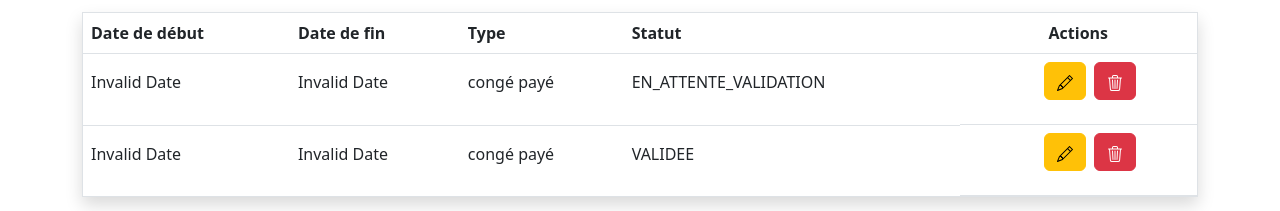
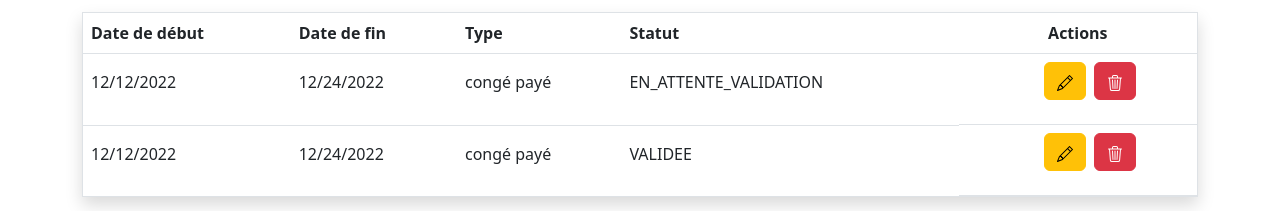
Before and after one commit to Damien-LAITANI/Gestion_absences_React_Node, a React (Create React App) app in the folder app-react/: page /absences in a window 1280 px wide. Shown: the part 138-349 px from the top of the page. Built offline with nearby package versions, Linux system fonts and the light colour scheme.

Commit message:
Modification des dates au format ISO et affichage des absences dans la modale de suppression

```diff
--- a/app-react/src/App.tsx
+++ b/app-react/src/App.tsx
@@ -36,15 +36,15 @@ const defaultHolidays = [
 
 const defaultAbsences: IAbsence[] = [
 	{
-		startDate: new Date('2022-12-12T23:00:00:000Z'),
-		endDate: new Date('2022-12-24T23:00:00:000Z'),
+		startDateISO: '2022-12-12T23:00:00:000Z',
+		endDateISO: '2022-12-24T23:00:00:000Z',
 		types: 'congé payé',
 		motif: 'vacances',
 		status: 'EN_ATTENTE_VALIDATION',
 	},
 	{
-		startDate: new Date('2022-12-12T23:00:00:000Z'),
-		endDate: new Date('2022-12-24T23:00:00:000Z'),
+		startDateISO: '2022-12-12T23:00:00:000Z',
+		endDateISO: '2022-12-24T23:00:00:000Z',
 		types: 'congé payé',
 		motif: 'vacances',
 		status: 'VALIDEE',
@@ -91,8 +91,8 @@ const App = () => {
 			employees: [''],
 			absences: [
 				{
-					startDate: new Date(),
-					endDate: new Date(),
+					startDateISO: new Date().toISOString(),
+					endDateISO: new Date().toISOString(),
 					types: 'congé payé',
 					motif: 'test',
 					status: 'INITIALE',
@@ -115,29 +115,29 @@ const App = () => {
 			employees: [''],
 			absences: [
 				{
-					startDate: new Date(),
-					endDate: new Date(),
+					startDateISO: new Date().toISOString(),
+					endDateISO: new Date().toISOString(),
 					types: 'congé payé',
 					motif: 'test',
 					status: 'INITIALE',
 				},
 				{
-					startDate: new Date(),
-					endDate: new Date(),
+					startDateISO: new Date().toISOString(),
+					endDateISO: new Date().toISOString(),
 					types: 'RTT',
 					motif: 'test',
 					status: 'INITIALE',
 				},
 				{
-					startDate: new Date(),
-					endDate: new Date(),
+					startDateISO: new Date().toISOString(),
+					endDateISO: new Date().toISOString(),
 					types: 'congé sans solde',
 					motif: 'test',
 					status: 'INITIALE',
 				},
 				{
-					startDate: new Date(),
-					endDate: new Date(),
+					startDateISO: new Date().toISOString(),
+					endDateISO: new Date().toISOString(),
 					types: 'congé sans solde',
 					motif: 'test',
 					status: 'INITIALE',
--- a/app-react/src/features/components/AbsenceForm/AbsenceForm.tsx
+++ b/app-react/src/features/components/AbsenceForm/AbsenceForm.tsx
@@ -31,8 +31,8 @@ const AbsenceForm = ({
 		const motifValue = motif.value;
 
 		const newAbsence: IAbsence = {
-			startDate: startDateValue,
-			endDate: endDateValue,
+			startDateISO: startDateValue,
+			endDateISO: endDateValue,
 			types: typesValue,
 			motif: motifValue,
 			status: 'INITIALE',
--- a/app-react/src/features/components/AbsenceList/AbsenceList.tsx
+++ b/app-react/src/features/components/AbsenceList/AbsenceList.tsx
@@ -11,6 +11,14 @@ interface IAbsenceListProps {
 	user: IUser;
 	setUser: Function;
 }
+
+const defaultAbsenceToDelete: IAbsence = {
+	startDateISO: '2022-12-12T23:00:00:000Z',
+	endDateISO: '2022-12-24T23:00:00:000Z',
+	types: 'congé payé',
+	motif: 'TEST TEST TEST',
+	status: 'EN_ATTENTE_VALIDATION',
+};
 
 const AbsenceList = ({
 	setShowAbsenceForm,
@@ -38,9 +46,8 @@ const AbsenceList = ({
 		updateUserToApi({ ...user, absences: updatedAbsences });
 	};
 
-	const defaultAbsenceToDeleteID = '';
-	const [absenceToDeleteID, setAbsenceToDeleteID] = useState(
-		defaultAbsenceToDeleteID
+	const [absenceToDelete, setAbsenceToDelete] = useState<IAbsence>(
+		defaultAbsenceToDelete
 	);
 
 	return (
@@ -60,6 +67,13 @@ const AbsenceList = ({
 				</thead>
 				<tbody>
 					{user.absences.map((absence: IAbsence) => {
+						const startDate = new Date(
+							absence.startDateISO.split('T')[0]
+						);
+						const endDate = new Date(
+							absence.endDateISO.split('T')[0]
+						);
+
 						return (
 							<tr
 								className="container align-items-center w-100"
@@ -67,16 +81,12 @@ const AbsenceList = ({
 							>
 								<td>
 									<p className="my-2">
-										{new Date(
-											absence.startDate
-										).toLocaleDateString()}
+										{startDate.toLocaleDateString()}
 									</p>
 								</td>
 								<td>
 									<p className="my-2">
-										{new Date(
-											absence.endDate
-										).toLocaleDateString()}
+										{endDate.toLocaleDateString()}
 									</p>
 								</td>
 								<td>
@@ -111,10 +121,9 @@ const AbsenceList = ({
 												data-bs-toggle="modal"
 												data-bs-target="#deleteAbsence"
 												onClick={() => {
-													// On définit l'id de l'absence à supprimer
-													setAbsenceToDeleteID(
-														absence._id!
-													);
+													console.log(absence);
+													// On définit l'absence à supprimer
+													setAbsenceToDelete(absence);
 												}}
 											>
 												<svg
@@ -151,7 +160,7 @@ const AbsenceList = ({
 			</ul>
 
 			<AbsenceModal
-				absenceToDeleteID={absenceToDeleteID}
+				absenceToDelete={absenceToDelete!}
 				deleteAbsence={onDelete}
 			/>
 		</div>
--- a/app-react/src/features/components/AbsenceModal/AbsenceModal.tsx
+++ b/app-react/src/features/components/AbsenceModal/AbsenceModal.tsx
@@ -1,12 +1,17 @@
+import { IAbsence } from '../../../services/InterfacesServices/IUserService';
+
 interface IAbsenceModalProps {
-	absenceToDeleteID: string;
+	absenceToDelete: IAbsence;
 	deleteAbsence: Function;
 }
 
 const AbsenceModal = ({
-	absenceToDeleteID,
+	absenceToDelete,
 	deleteAbsence,
 }: IAbsenceModalProps) => {
+	const startDate = new Date(absenceToDelete.startDateISO.split('T')[0]);
+	const endDate = new Date(absenceToDelete.endDateISO.split('T')[0]);
+
 	return (
 		<div
 			id="deleteAbsence"
@@ -32,9 +37,9 @@ const AbsenceModal = ({
 							Confirmez-vous la suppression de la demande suivante
 							?
 						</p>
-						<p>Date de début :</p>
-						<p>Date de fin :</p>
-						<p>Type de congé :</p>
+						<p>Date de début : {startDate.toLocaleDateString()}</p>
+						<p>Date de fin : {endDate.toLocaleDateString()}</p>
+						<p>Type de congé : {absenceToDelete.types}</p>
 					</div>
 					<div className="modal-footer">
 						<button
@@ -45,7 +50,7 @@ const AbsenceModal = ({
 							Annuler
 						</button>
 						<button
-							onClick={() => deleteAbsence(absenceToDeleteID)}
+							onClick={() => deleteAbsence(absenceToDelete._id)}
 							type="button"
 							className="btn btn-success"
 						>
--- a/app-react/src/services/InterfacesServices/IUserService.ts
+++ b/app-react/src/services/InterfacesServices/IUserService.ts
@@ -1,7 +1,9 @@
 export interface IAbsence {
 	_id?: string;
-	startDate: Date;
-	endDate: Date;
+	/** - Date au format ISO, donc chaîne de caractères */
+	startDateISO: string;
+	/** - Date au format ISO, donc chaîne de caractères */
+	endDateISO: string;
 	types: 'congé payé' | 'RTT' | 'congé sans solde';
 	motif: string;
 	status: 'INITIALE' | 'EN_ATTENTE_VALIDATION' | 'VALIDEE' | 'REJETEE';
```
